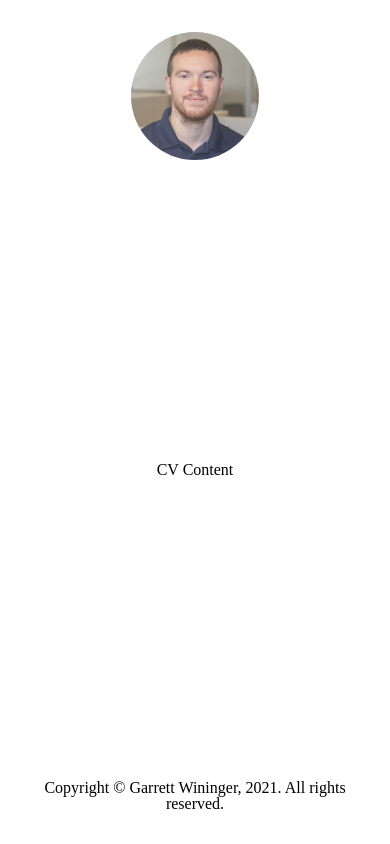
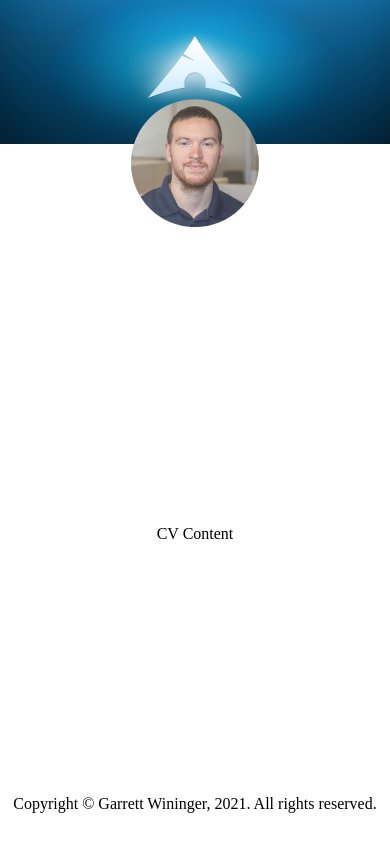
Before and after one commit to garrett-s-wininger/garrett-s-wininger.github.io, a React (Create React App) app: page / in a window 390 px wide. Built offline with nearby package versions, Linux system fonts and the light colour scheme.

Commit message:
Initial profile picture/background overlap implementation on mobile

```diff
--- /dev/null
+++ b/src/components/Image.js
@@ -0,0 +1,16 @@
+// @flow
+import * as React from 'react';
+
+type Props = $ReadOnly<{
+    source: string,
+    altText: string,
+    style?: Object,
+}>;
+
+const ProfilePicture = ({source, altText, style}: Props): React.MixedElement => {
+    return (
+        <img src={source} alt={altText} style={style} />
+    );
+}
+
+export default ProfilePicture;
--- a/src/components/PageHeader.js
+++ b/src/components/PageHeader.js
@@ -1,19 +1,28 @@
 // @flow
 import './pageHeader.css';
-import ProfilePicture from './ProfilePicture';
+import Image from './Image';
 import * as React from 'react';
 
 const styles = {
+    profileBackground: {
+        height: '9rem',
+        width: '100%'
+    },
     profilePicture: {
-        width: '8rem',
-        height: '8rem'
+        borderRadius: '50%',
+        height: '8rem',
+        marginLeft: 'auto',
+        marginRight: 'auto',
+        transform: 'translate(0, -35%)',
+        width: '8rem'
     }
 };
 
 const PageHeader = (): React.MixedElement => {
     return (
         <header className="pageHeader">
-            <ProfilePicture imageSource="/profile.png" altText="Garrett Wininger" style={styles.profilePicture} />
+            <Image source="/profile_background_light.png" altText="Arch Linux" style={styles.profileBackground} />
+            <Image source="/profile.png" altText="Garrett Wininger" style={styles.profilePicture} />
         </header>
     );
 }
--- a/src/components/ProfilePicture.js
+++ /dev/null
@@ -1,17 +0,0 @@
-// @flow
-import './profilePicture.css';
-import * as React from 'react';
-
-type Props = $ReadOnly<{
-    imageSource: string,
-    altText: string,
-    style?: Object,
-}>;
-
-const ProfilePicture = ({imageSource, altText, style}: Props): React.MixedElement => {
-    return (
-        <img className="profilePicture" src={imageSource} alt={altText} style={style}/>
-    );
-}
-
-export default ProfilePicture;
--- a/src/components/cvContent.css
+++ b/src/components/cvContent.css
@@ -5,4 +5,6 @@
     grid-row: "main";
     height: 100%;
     justify-content: center;
+    margin-left: 1rem;
+    margin-right: 1rem;
 }
--- a/src/components/pageHeader.css
+++ b/src/components/pageHeader.css
@@ -1,8 +1,5 @@
 .pageHeader {
-    align-items: stretch;
-    display: flex;
-    flex-direction: horizontal;
-    grid-row: "header";
-    justify-content: center;
-    margin-top: 2rem;
+    display: grid;
+    grid-template-columns: 1fr;
+    grid-template-rows: 1fr;
 }
--- a/src/components/portfolioPage.css
+++ b/src/components/portfolioPage.css
@@ -4,6 +4,4 @@
     grid-template-rows: auto 1fr auto;
     grid-template-areas: 'header' 'main' 'footer';
     height: 100vh;
-    margin-left: 1rem;
-    margin-right: 1rem;
 }
--- a/src/components/profilePicture.css
+++ /dev/null
@@ -1,3 +0,0 @@
-.profilePicture {
-    border-radius: 50%;
-}
```
Also changed, not shown: public/profile_background_light.png (added), 1 other file (tests, documents, lock files or other folders).
